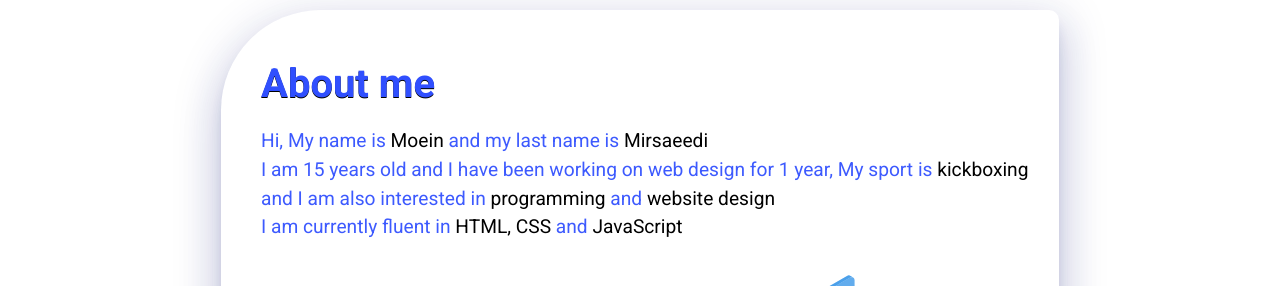
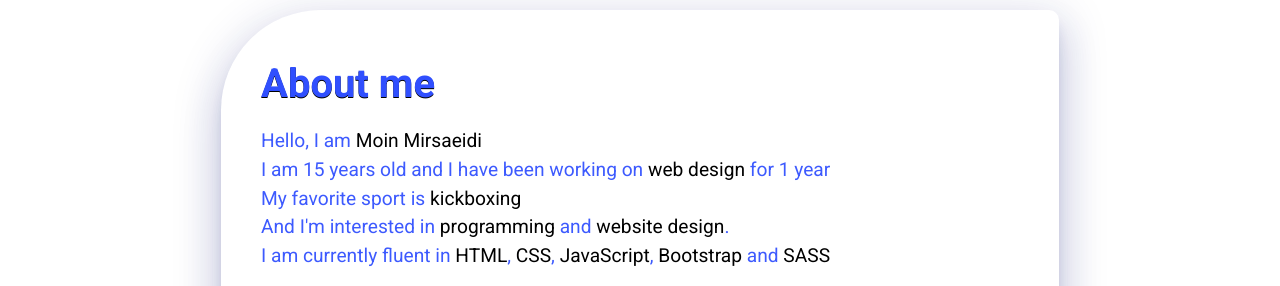
Before and after one commit to Moein0Mirsaeedi/my-site, a plain HTML site: page index.html in a window 1280 px wide. Shown: the part 890-1176 px from the top of the page. Drawn offline with nearby package versions, Linux system fonts and the light colour scheme.

Commit message:
Change text section about me

```diff
--- a/index.html
+++ b/index.html
@@ -131,15 +131,15 @@
           <div>
             <h3>About me</h3>
             <p>
-              Hi, My name is <span>Moein</span> and my last name is
-              <span>Mirsaeedi</span>
+              Hello, I am <span>Moin Mirsaeidi</span>
               <br />
-              I am 15 years old and I have been working on web design for 1
-              year, My sport is <span>kickboxing</span> and I am also interested
-              in <span>programming</span> and <span>website design</span>
+              I am 15 years old and I have been working on <span>web design</span> for 1 year
               <br />
-              I am currently fluent in <span>HTML, CSS</span> and
-              <span>JavaScript</span>
+              My favorite sport is <span>kickboxing</span>
+              <br />
+              And I'm interested in <span>programming</span> and <span>website design</span>.
+              <br />
+              I am currently fluent in <span>HTML</span>, <span>CSS</span>, <span>JavaScript</span>, <span>Bootstrap</span> and <span>SASS</span>
               <br />
               <br />
               <br />
```
